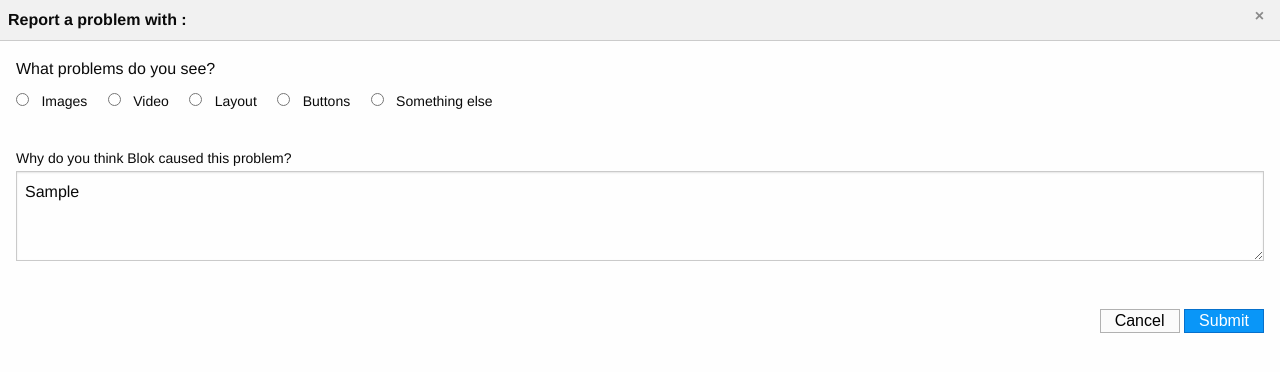
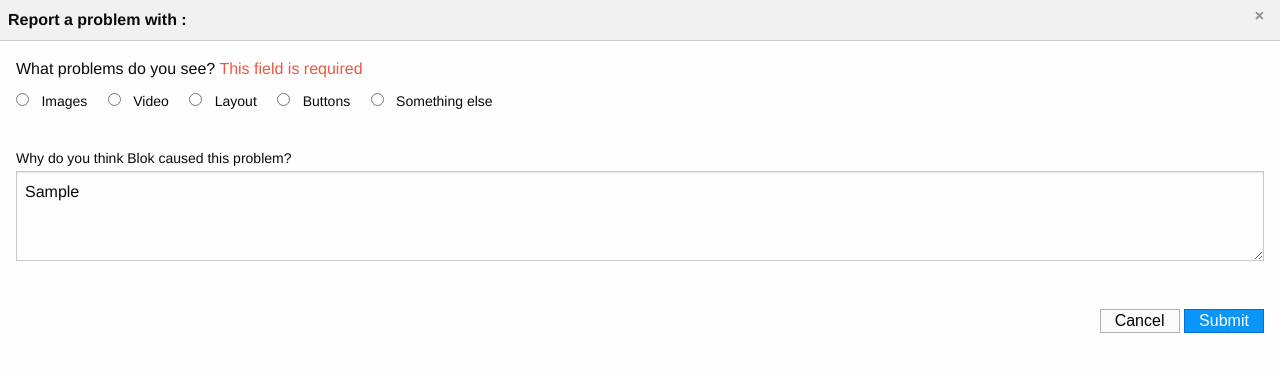
Before and after one commit to mozilla/blok, a browser extension: page feedback.html in a window 1280 px wide. Both pictures are taken after typing "Sample" into the empty fields and a click on the button "Submit". Drawn offline with nearby package versions, Linux system fonts and the light colour scheme.

Commit message:
fix #72: feedback: breakage required error message

```diff
--- a/css/feedback.css
+++ b/css/feedback.css
@@ -33,6 +33,14 @@
   padding: 1em;
 }
 
+.blok-hide {
+  display: none;
+}
+
+#breakage-required {
+  color: #ec5840;
+}
+
 input[type="radio"] {
   margin: 0;
 }
--- a/feedback.html
+++ b/feedback.html
@@ -21,7 +21,7 @@
     </div>
     <div class="row">
       <fieldset>
-        <legend>What problems do you see?</legend>
+        <legend>What problems do you see? <span id="breakage-required" class="blok-hide">This field is required</span></legend>
         <input type="radio" name="breakage" value="images" id="broken-images">
         <label for="broken-images">Images</label>
         <input type="radio" name="breakage" value="video" id="broken-video">
--- a/js/feedback.js
+++ b/js/feedback.js
@@ -5,10 +5,15 @@
 }
 
 document.querySelector('.submit').addEventListener('click', function () {
-  let message = {
-    'breakage': document.querySelector('input:checked').value,
-    'notes': document.querySelector('textarea#notes').textContent
+  let breakageChecked = document.querySelector('input:checked')
+  if (breakageChecked !== null) {
+    let message = {
+      'breakage': breakageChecked.value,
+      'notes': document.querySelector('textarea#notes').textContent
+    }
+    browser.runtime.sendMessage(message)
+    browser.runtime.sendMessage('close-feedback')
+  } else {
+    document.querySelector('#breakage-required').className = ''
   }
-  browser.runtime.sendMessage(message)
-  browser.runtime.sendMessage('close-feedback')
 })
```
Also changed, not shown: manifest.json, 1 other file.
